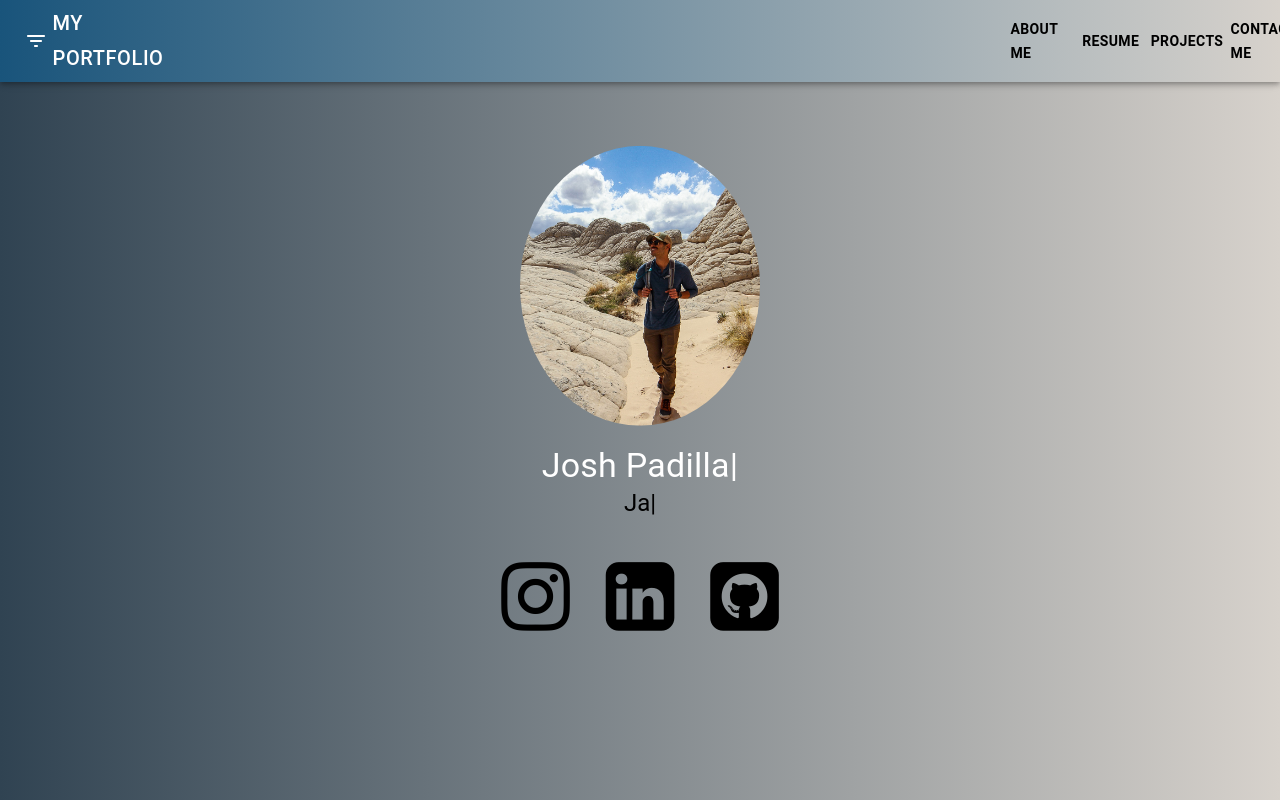
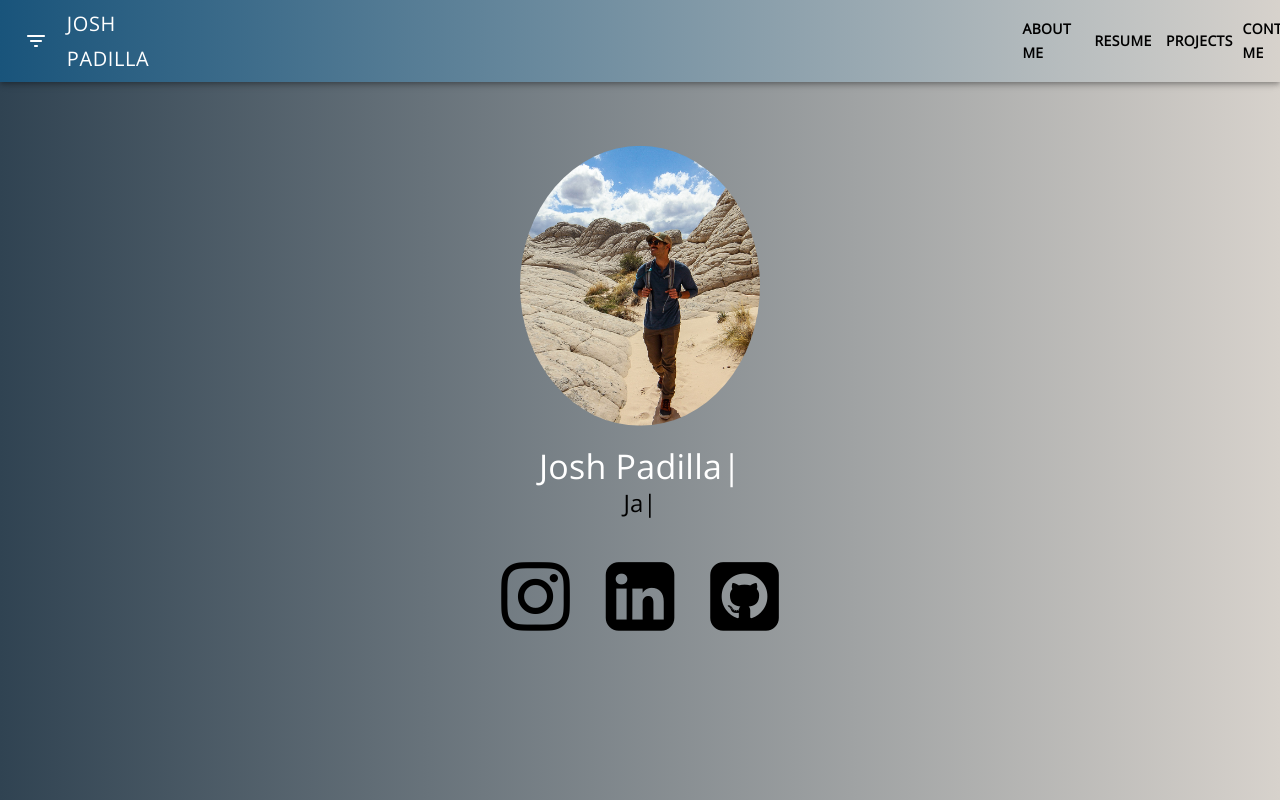
Before and after one commit to Jdilla1212/Portfolio, a React (Create React App) app in the folder myportfolio/: page / in a window 1280 px wide. Built offline with nearby package versions, Linux system fonts and the light colour scheme.

Commit message:
updated fonts/stylings

```diff
--- a/myportfolio/public/index.html
+++ b/myportfolio/public/index.html
@@ -4,6 +4,8 @@
     <meta charset="utf-8" />
     <link rel="icon" href="../src/assets/images/avatar.png" />
     <link rel="stylesheet" href="https://maxcdn.bootstrapcdn.com/font-awesome/4.7.0/css/font-awesome.min.css">
+    <link rel="preconnect" href="https://fonts.gstatic.com">
+<link href="https://fonts.googleapis.com/css2?family=Open+Sans&display=swap" rel="stylesheet">
     <meta name="viewport" content="width=device-width, initial-scale=1" />
 
     <title>Josh Padilla</title>
--- a/myportfolio/src/App.css
+++ b/myportfolio/src/App.css
@@ -7,7 +7,7 @@ body {
   background: #304352;  /* fallback for old browsers */
   background: -webkit-linear-gradient(to right, #d7d2cc, #304352);  /* Chrome 10-25, Safari 5.1-6 */
   background: linear-gradient(to right, #304352, #d7d2cc); /* W3C, IE 10+/ Edge, Firefox 16+, Chrome 26+, Opera 12+, Safari 7+ */
-
+  font-family: 'Open Sans', sans-serif;
 }
 
 #dilla {
--- a/myportfolio/src/components/Home/home.js
+++ b/myportfolio/src/components/Home/home.js
@@ -41,7 +41,7 @@ const Home = () => {
           justify="center"
           alignItems="center"
         >
-          <Typography className={classes.title} variant="h4">
+          <Typography className={classes.title} variant="h4" style={{ fontFamily: 'Open Sans, sans-serif' }}>
             <Typed strings={["Josh Padilla"]} typeSpeed={40} />
           </Typography>
         </Grid>
@@ -50,7 +50,7 @@ const Home = () => {
           justify="center"
           alignItems="center"
         >
-          <Typography variant="h5" style={{ color: "#66666" }}>
+          <Typography variant="h5" style={{ color: "#66666", fontFamily: 'Open Sans, sans-serif' }}>
             <Typed
               strings={[
                 "Full Stack Web Developer",
--- a/myportfolio/src/components/Navbar/Navbar.js
+++ b/myportfolio/src/components/Navbar/Navbar.js
@@ -85,6 +85,8 @@ const useStyles = makeStyles((theme) => ({
     justify: "flex-end",
     padding: theme.spacing(0, 1),
     color: "black",
+    fontFamily: 'Open Sans, sans-serif',
+    // fontStyle: "italic",
     fontWeight: "bold",
     marginLeft: "1%",
   },
@@ -93,8 +95,10 @@ const useStyles = makeStyles((theme) => ({
     justify: "flex-end",
     padding: theme.spacing(0, 1),
     color: "black",
+    fontFamily: 'Open Sans, sans-serif',
+    // fontStyle: "italic",
     fontWeight: "bold",
-    marginLeft: "70%",
+    marginLeft: "71%",
   }
 }));
 
@@ -156,7 +160,7 @@ export default function Navbar() {
             <FilterListRoundedIcon />
           </IconButton>
           <Button
-            style={{ fontSize: "20px" }}
+            style={{ fontSize: "20px", fontFamily: 'Open Sans, sans-serif' }}
             href="/"
             component="button"
             color="inherit"
@@ -164,7 +168,7 @@ export default function Navbar() {
               console.info("I'm a button.");
             }}
           >
-            MY PORTFOLIO
+            Josh Padilla
           </Button>
           <Hidden smDown>
           <Button
```
Also changed, not shown: 1 other file (tests, documents, lock files or other folders).
